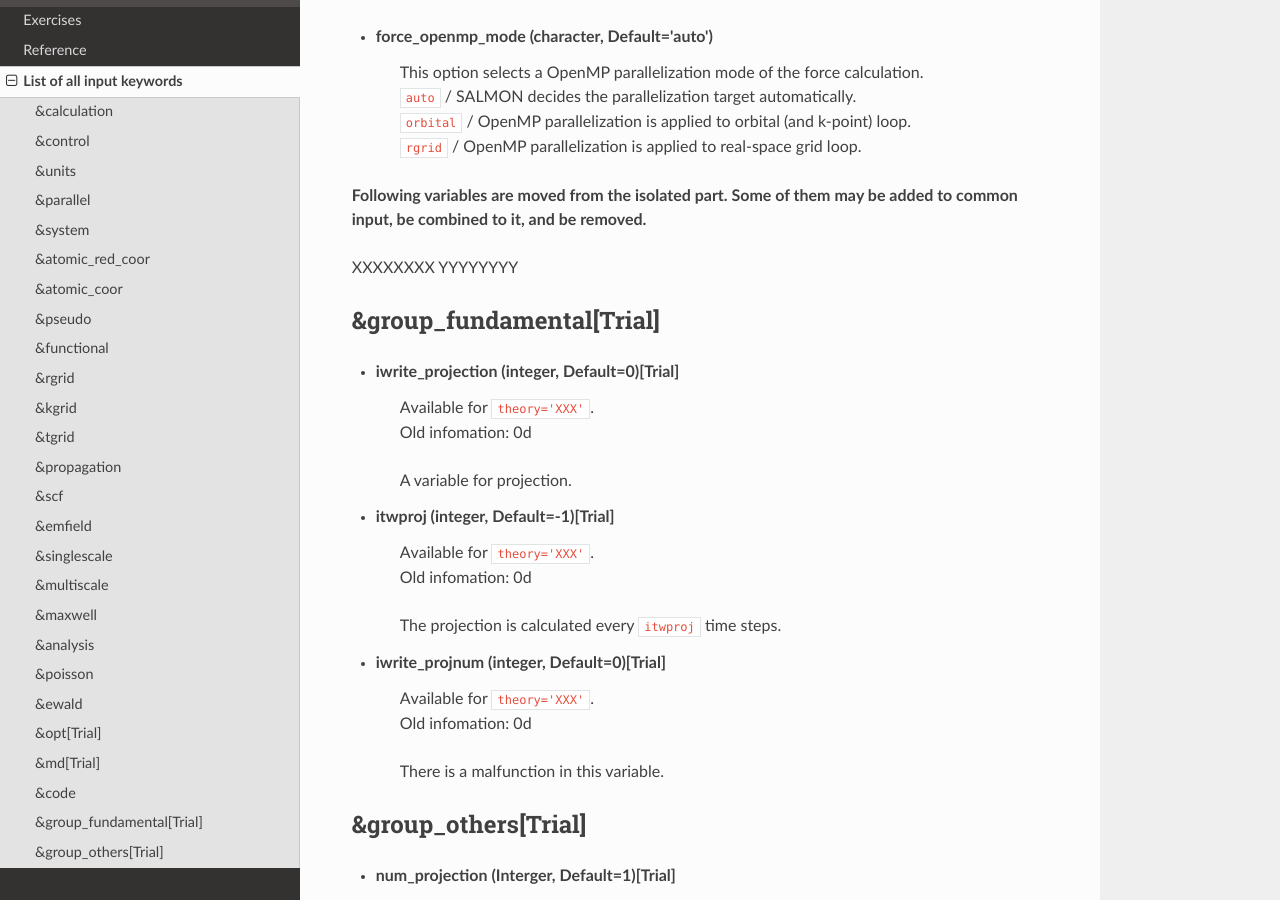
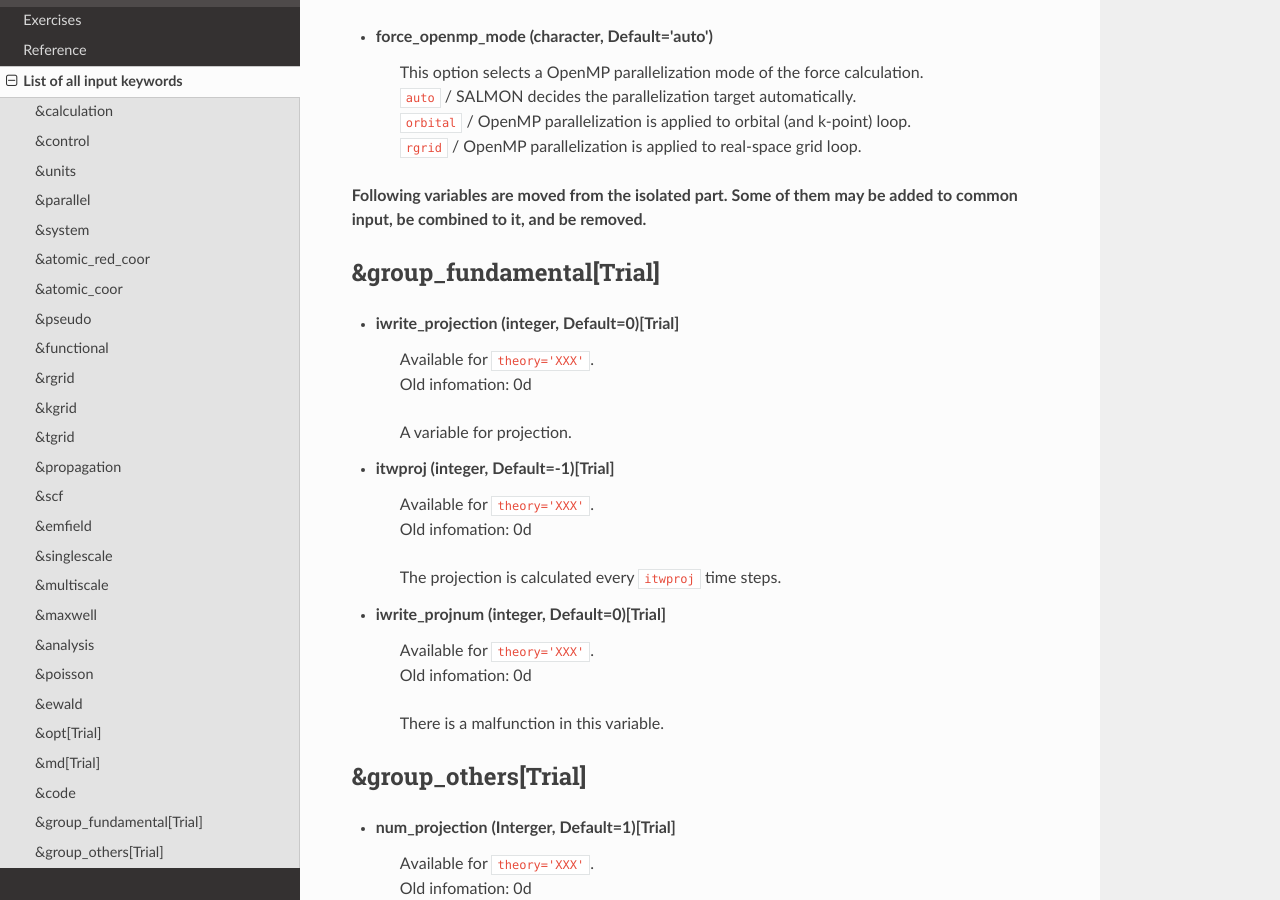
Before and after one commit to SALMON-TDDFT/SALMON-DOCS, a Sphinx documentation site: the page built from source/input_keyword_list.rst, in a window 1280 px wide and 900 px high, scrolled down 32447 px. Built offline with Sphinx 7.4.7 and the Read the Docs theme 2.0.0, drawn with Linux system fonts in a browser that asks for light colours; formulas are drawn with MathJax 3.

Commit message:
Update input_keyword_list.rst

```diff
--- a/source/input_keyword_list.rst
+++ b/source/input_keyword_list.rst
@@ -1124,9 +1124,6 @@ Input for psudopotentials. Size of array (:) is equal to ``&system/nelem``.
 
 **Following variables are moved from the isolated part. Some of them may be added to common input, be combined to it, and be removed.**
 
-XXXXXXXX
-YYYYYYYY
-
 &group_fundamental[Trial]
 -------------------------
 
```
Also changed, not shown: other parts of source/input_keyword_list.rst (+0 -4 lines).
